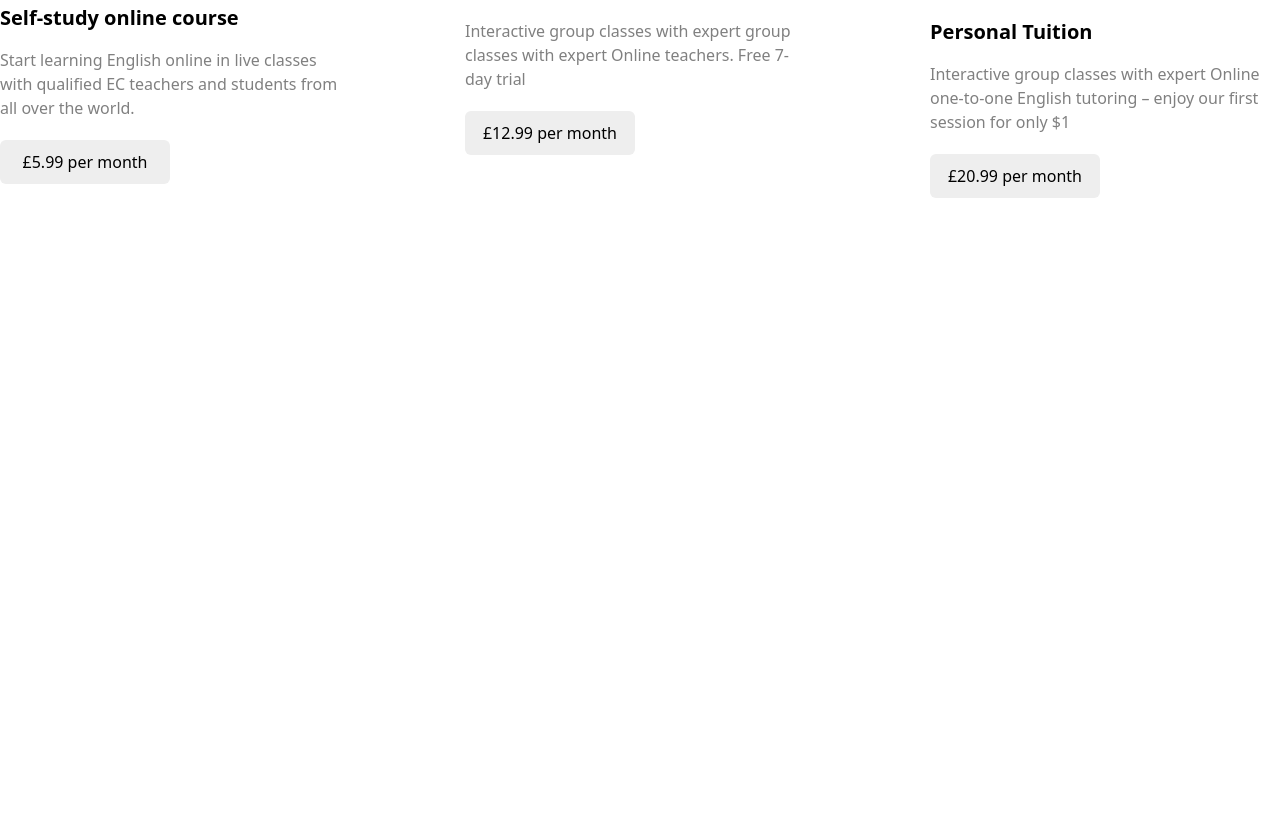
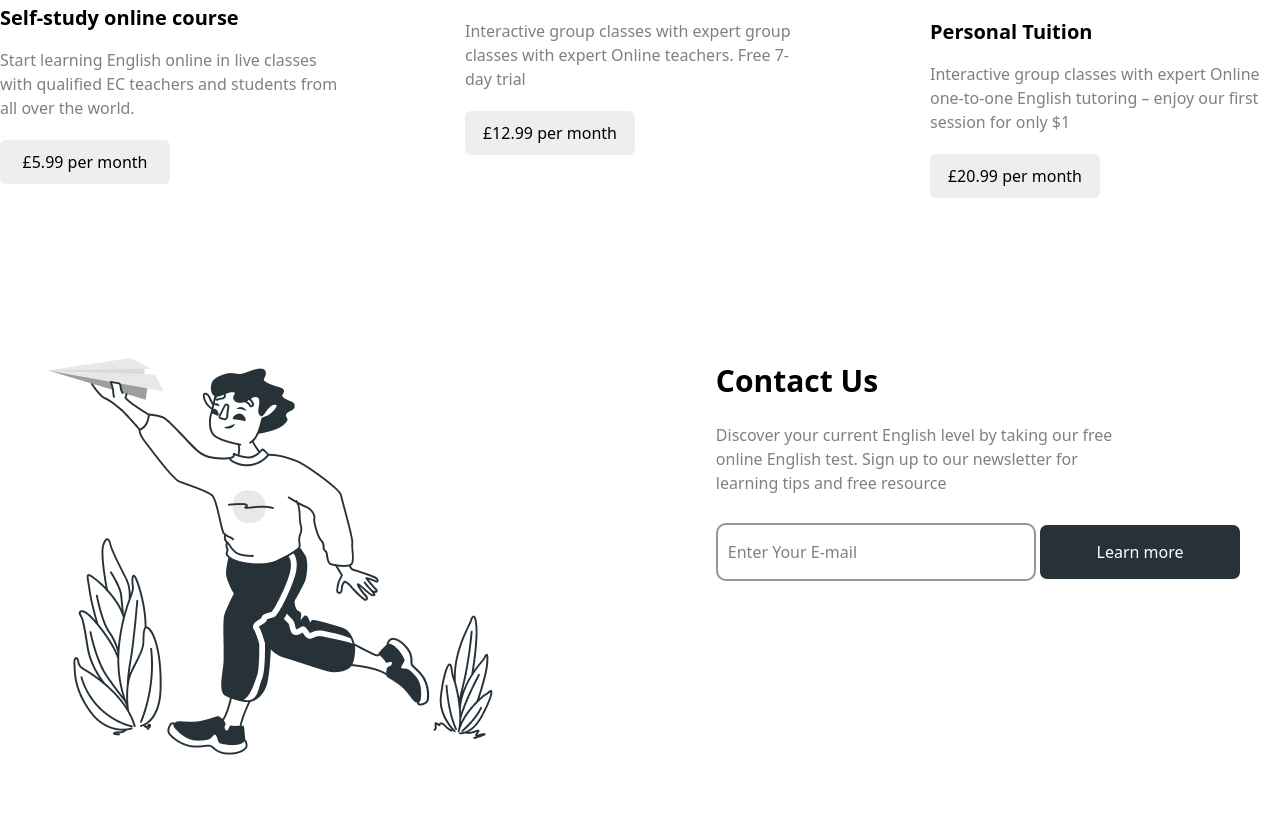
Before and after one commit to usmonnh-hub/Britlex, a website: page index.html in a window 1280 px wide. Shown: the part 2679-3506 px from the top of the page. Before the commit the page ends 2937 px from the top, so only its background shows below. Drawn offline with Linux system fonts and the light colour scheme.

Commit message:
section5

```diff
--- a/index.html
+++ b/index.html
@@ -137,7 +137,7 @@ expectations of both users and the customer.
 
 
 
-    <div class="flex-col md:flex md:flex-row md:justify-between md:gap-[20px]  md:items-center lg:max-w-[1300px] lg:m-auto">
+    <div class="flex-col md:flex md:flex-row md:justify-between md:gap-[20px]  md:items-center lg:max-w-[1300px] lg:m-auto lg:mb-[100px] md:mb-[100px] mb-[100px]">
 
 
 
@@ -178,5 +178,30 @@ our first session for only $1</p>
         </div>
     </div>
   </div>
+
+
+
+
+
+  <div class="flex flex-col md:flex-row justify-between lg:max-w-[1200px] lg:m-auto">
+    <div>
+      <div>
+      <img src="src/imges/efdsg.png" alt="" class="m-auto mb-[40px]">
+      </div>
+    </div>
+    <div class="text-center md:text-start md:ml-[100px]">
+      <h1 class="text-[30px] font-bold mb-[20px]">Contact Us</h1>
+      <p class="text-[grey] md:w-[300px] lg:w-[400px]">Discover your current English level by
+taking our free online English test.
+Sign up to our newsletter for learning tips
+and free resource</p>
+<div class="flex-col mt-[20px] lg:flex-row">
+          <input type="email" class="bg-[#ffffff] w-[320px] py-[15px] px-[10px] border-2 border-[#8F95A5] rounded-[10px]" placeholder="Enter Your E-mail">
+          <button class="bg-[#263238] text-[#fff] py-[15px] w-[320px] mt-[20px] rounded-[7px] md:mt-[10px] lg:w-[200px]">Learn more</button>
+</div>
+    </div>
+  </div>
+
+
 </body>
 </html>
```
Also changed, not shown: src/imges/efdsg.png (added), src/imges/Ресурс 1 1.png (added), src/output.css.
